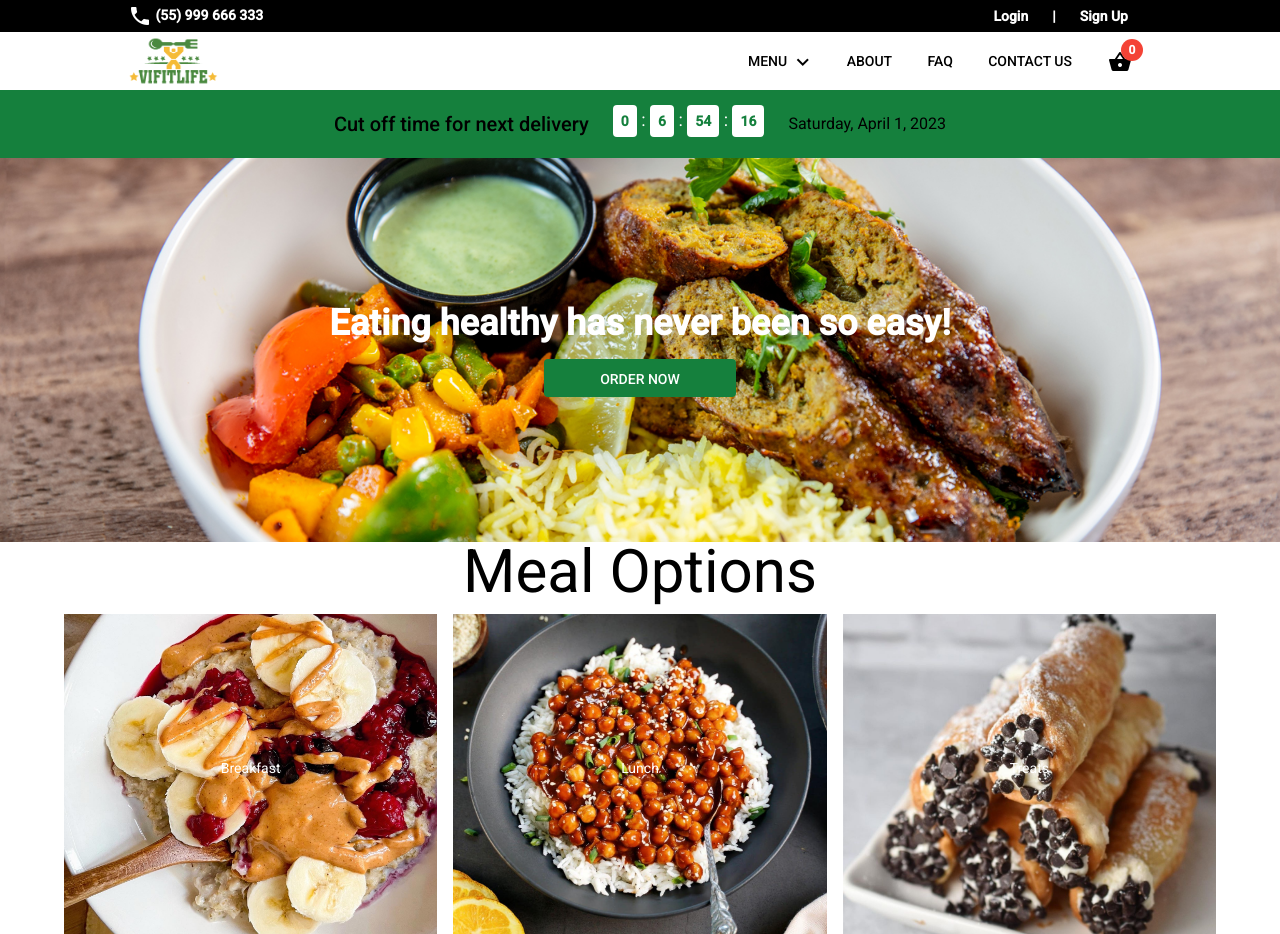
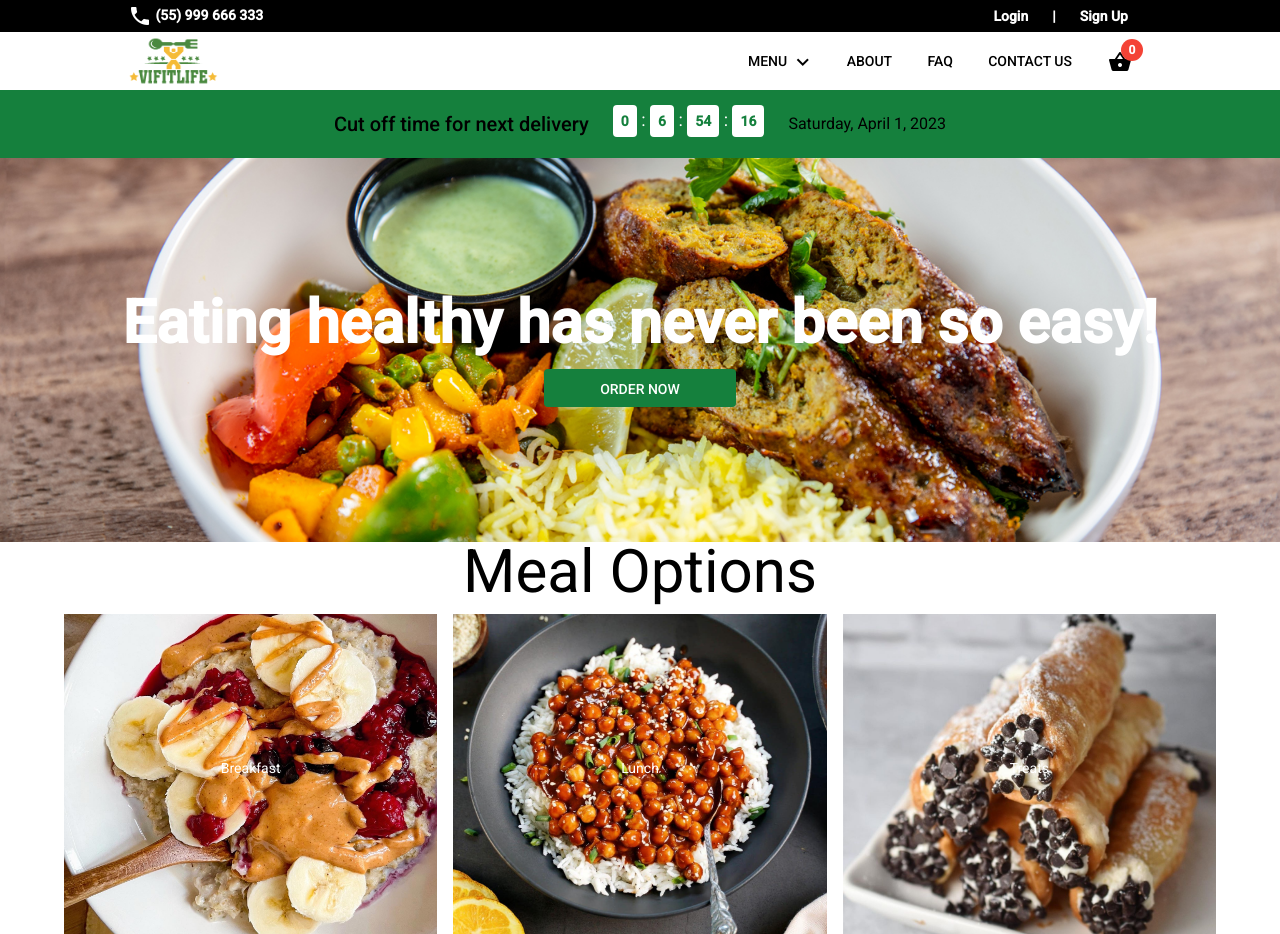
Before and after one commit to eduardo-mfigueredo/easy-meal-frontend, an Angular app: page / in a window 1280 px wide. Built offline with nearby package versions, Linux system fonts and the light colour scheme.

Commit message:
minor adjusts to hero-section

```diff
--- a/src/app/hero-section/hero-section.component.html
+++ b/src/app/hero-section/hero-section.component.html
@@ -1,6 +1,6 @@
 <div class="relative bg-cover bg-center h-96" style="background-image: url('assets/pics/hero-photo.jpg')">
   <div class="absolute inset-0 flex flex-col items-center justify-center">
-    <span class="text-4xl text-white text-center mb-4 font-bold">Eating healthy has never been so easy!</span>
+    <span class="text-6xl text-white text-center mb-4 font-bold stroke-black">Eating healthy has never been so easy!</span>
     <button mat-flat-button class="bg-green-700 text-white">
      <span class="px-10">ORDER NOW</span>
     </button>
```
